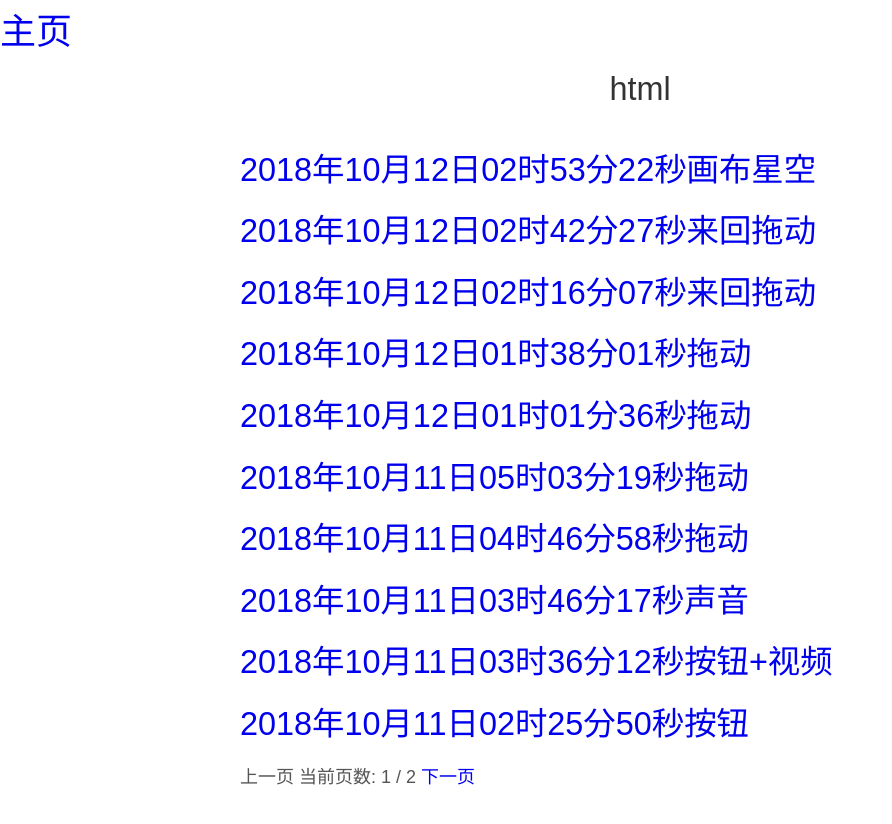
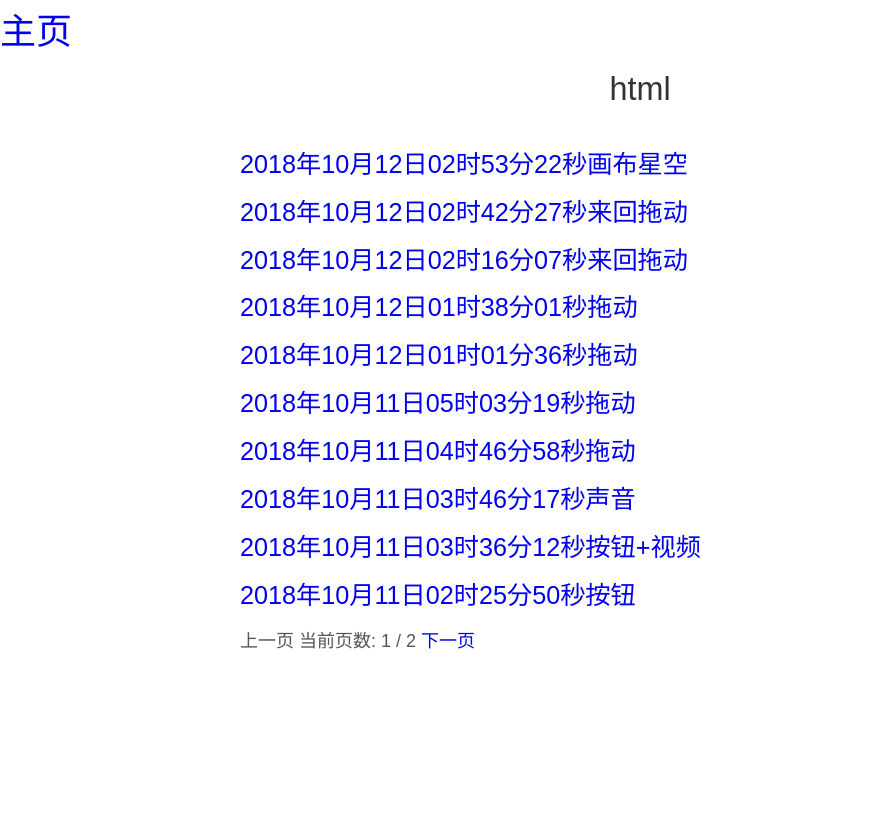
Before and after one commit to xxcczz/xx, a Jekyll site: the page built from index.html, in a window 1280 px wide. Shown: the top 824 px of the page, without its empty margins (0-892 px from the left). Built offline with Jekyll 4.4.1, drawn with Linux system fonts in a browser that asks for light colours; the list of posts is cut into pages by our own code.

```diff
--- a/index.html
+++ b/index.html
@@ -4,7 +4,7 @@ title: html
 ---
 {% for post in paginator.posts %}
 <!--遍历这一页的文章-->
-	<h1><a href="/xx{{ post.url }}">{{ post.title }}</a></h1>
+	<h3><a href="/xx{{ post.url }}">{{ post.title }}</a></h3>
 	<!--链接--><!--标题-->
 {% endfor %}
 <div class="pagination">
```
